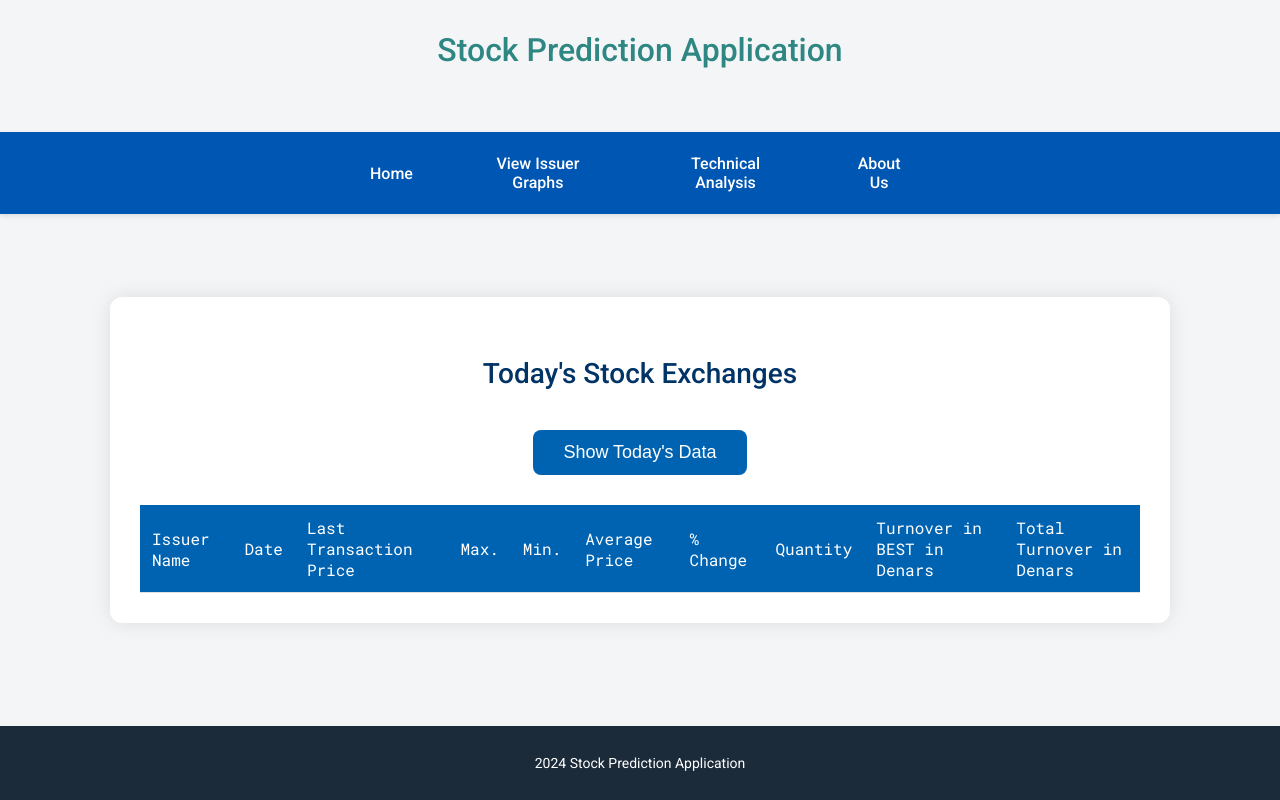
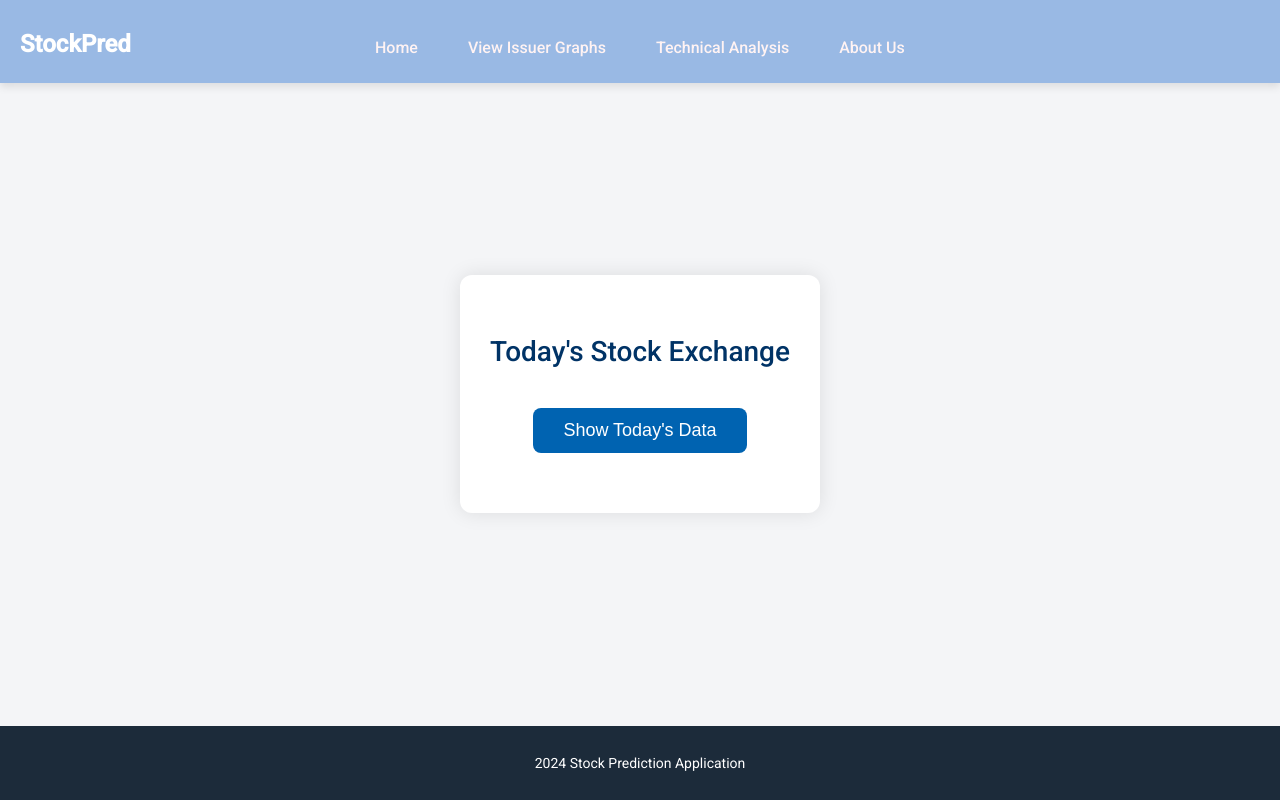
Before and after one commit to davidhristov59/DIANS, a Flask app: page / in a window 1280 px wide. Run offline with Flask 3, Linux system fonts and the light colour scheme; lists and menus that the app fills with data are empty.

Commit message:
added features and styling to technicalAnalysis.html, graphs.html and index.html

```diff
--- a/Homework3/static/indexStyle.css
+++ b/Homework3/static/indexStyle.css
@@ -24,51 +24,47 @@
     margin-top: 10px;
 }
 
-h1 {
-    color: #003366;
-    font-size: 32px;
-    font-weight: 500;
-    margin-bottom: 20px;
+
+
+
+/* Navigation Bar */
+
+
+header{
+    display: flex;
+    justify-content: space-between;
+    align-items: center;
+    background-color: #99b9e4;
+    color: white;
+    padding: 10px 20px;
+    box-shadow: 0 4px 8px rgba(0, 0, 0, 0.1);
 }
 
-/* Navigation Bar */
-nav {
-    background-color: #0056b3;
-    padding: 10px 20px;
-    color: white;
+
+
+nav ul {
+    list-style: none;
     display: flex;
-    justify-content: center; /* Center the nav menu */
-    align-items: center;
-    box-shadow: 0 2px 5px rgba(0, 0, 0, 0.1);
+    gap: 20px;
+    margin-left: 300px;
+    margin-top: -40px;
 }
 
-nav .nav-links {
-    display: flex;
-    justify-content:center;
-    width: 100%;
-    max-width: 600px; /* Limit the width for better alignment */
+nav ul li a {
+    text-decoration: none;
+    color: #fff3f3;
+    font-weight: 500;
+    padding: 10px 15px;
+    border-radius: 5px;
+    transition: background-color 0.3s ease, transform 0.3s ease;
 }
 
-nav .nav-links a:nth-child(1) {
-    margin-top: 10px;
+nav ul li a:hover {
+    background-color: #004b8d;
+    transform: scale(1.1);
 }
 
-nav .nav-links a {
-    background-color: #0056b3;
-    color: white;
-    text-decoration: none;
-    padding: 12px 30px;
-    font-weight: 500;
-    border-radius: 8px;
-    text-align: center;
-    transition: all 0.3s ease;
-}
 
-nav .nav-links a:hover {
-    background-color: #007BFF;
-    transform: translateY(-5px); /* Move the block up */
-    box-shadow: 0 8px 12px rgba(0, 0, 0, 0.2); /* Darker shadow for pop effect */
-}
 
 /* Main Content Container */
 .container {
@@ -221,9 +217,7 @@
     text-align: center;
 }
 
-h1 {
-    color: #2e8783;
-}
+
 
 h2 {
     margin-top: 30px;
@@ -283,7 +277,24 @@
 }
 
 .paragraph {
-    margin: 20px 0;
+    margin: 50px 0;
     line-height: 1.6;
     text-align: justify;
 }
+
+.back-button{
+    width: 100px;
+    height: 40px;
+    margin-top: 30px;
+    margin-left: 136px;
+    margin-bottom: 35px;
+    text-align: center;
+    cursor: pointer;
+    background-color: #00509e;
+    color: white;
+    border-radius: 5px;
+}
+
+.back-button:hover{
+    background-color: #003f7d;
+}
--- a/Homework3/templates/about_us.html
+++ b/Homework3/templates/about_us.html
@@ -17,8 +17,7 @@
     <div class="about-container">
         <h1>About Us</h1>
         <p class="paragraph">
-            We are a team of 3 software engineering students @FCSE Skopje who aim to make an innovative project focused on stock prediction. This project aims to leverage advanced algorithms and data analysis techniques to forecast stock market trends and provide valuable insights for investors. By combining our expertise in software development, data science, and financial analysis, we are developing a robust and user-friendly application that can analyze historical stock data, identify patterns, and predict future stock prices with high accuracy
-        </p>
+            Ние сме тим од 3 студенти по софтверско инженерство @FCSE Скопје кои имаат за цел да направат иновативен проект фокусиран на предвидување на акции. Овој проект има за цел да користи напредни алгоритми и техники за анализа на податоци за да ги предвиди трендовите на берзата и да обезбеди вредни сознанија за инвеститорите. Со комбинирање на нашата експертиза за развој на софтвер, наука за податоци и финансиска анализа, развиваме робусна и прифатлива апликација која може да ги анализира историските податоци за акциите, да идентификува модели и да ги предвиди идните цени на акциите со висока точност        </p>
 
         <h2>Contributors</h2>
         <div class="contributors">
@@ -78,5 +77,8 @@
 
         </div>
     </div>
+
+    <button class="back-button" onclick="history.back()">Back</button>
+
 </body>
 </html>
--- a/Homework3/templates/index.html
+++ b/Homework3/templates/index.html
@@ -3,28 +3,31 @@
 <head>
     <meta charset="UTF-8">
     <meta name="viewport" content="width=device-width, initial-scale=1.0">
-    <title>Stock Prediction Application</title>
     <link rel="stylesheet" href="{{ url_for('static', filename='indexStyle.css') }}">
     <script src="https://code.jquery.com/jquery-3.6.0.min.js"></script>
     <link href="https://fonts.googleapis.com/css2?family=Roboto:wght@400;500&family=Roboto+Mono&display=swap"
           rel="stylesheet">
 </head>
 <body>
-<div class="title-container">
-    <h1>Stock Prediction Application</h1>
-</div>
 
-<nav>
-    <div class="nav-links">
-        <a href="/">Home</a>
-        <a href="/graphs" class="btn btn-primary">View Issuer Graphs</a>
-        <a href="/technicalAnalysis">Technical Analysis</a>
-        <a href="/about">About Us</a>
-    </div>
-</nav>
+<header>
+    <nav>
+
+            <h1>StockPred</h1>
+        <ul class="nav-links">
+            <li> <a href="/">Home</a></li>
+            <li> <a href="/graphs">View Issuer Graphs</a></li>
+            <li> <a href="/technicalAnalysis">Technical Analysis</a></li>
+            <li> <a href="/about">About Us</a></li>
+
+        </ul>
+
+    </nav>
+</header>
+
 
 <div class="container">
-    <h2 class="centered-heading">Today's Stock Exchanges</h2>
+    <h2 class="centered-heading">Today's Stock Exchange</h2>
     <button id="load-data-btn">Show Today's Data</button>
 
     <div id="loading-overlay">
@@ -36,20 +39,7 @@
     </div>
 
     <table id="stock-table">
-        <thead>
-        <tr>
-            <th>Issuer Name</th>
-            <th>Date</th>
-            <th>Last Transaction Price</th>
-            <th>Max.</th>
-            <th>Min.</th>
-            <th>Average Price</th>
-            <th>% Change</th>
-            <th>Quantity</th>
-            <th>Turnover in BEST in Denars</th>
-            <th>Total Turnover in Denars</th>
-        </tr>
-        </thead>
+        <thead></thead>
         <tbody></tbody>
     </table>
 </div>
@@ -71,9 +61,20 @@
                     $('#stock-table tbody').empty();
                 } else {
                     $('#no-data-alert').hide();
+                    let tableHead = $('#stock-table thead');
                     let tableBody = $('#stock-table tbody');
+                    tableHead.empty();
                     tableBody.empty();
 
+                    // Create table headers
+                    let headers = ['Issuer Name', 'Date', 'Last Transaction Price', 'Max.', 'Min.', 'Average Price', '% Change', 'Quantity', 'Turnover in BEST in Denars', 'Total Turnover in Denars'];
+                    let headerRow = $('<tr>');
+                    headers.forEach(header => {
+                        headerRow.append($('<th>').text(header));
+                    });
+                    tableHead.append(headerRow);
+
+                    // Populate the table with data from the backend
                     data.forEach(row => {
                         let tr = $('<tr>');
 
```
Also changed, not shown: Homework3/static/graphs.css (added, +63 -0 lines), Homework3/templates/graphs.html (+14 -1 lines), Homework3/templates/technicalAnalysis.html (+30 -26 lines), Homework3/static/technicalAnalysis.css (line endings or trailing spaces).
